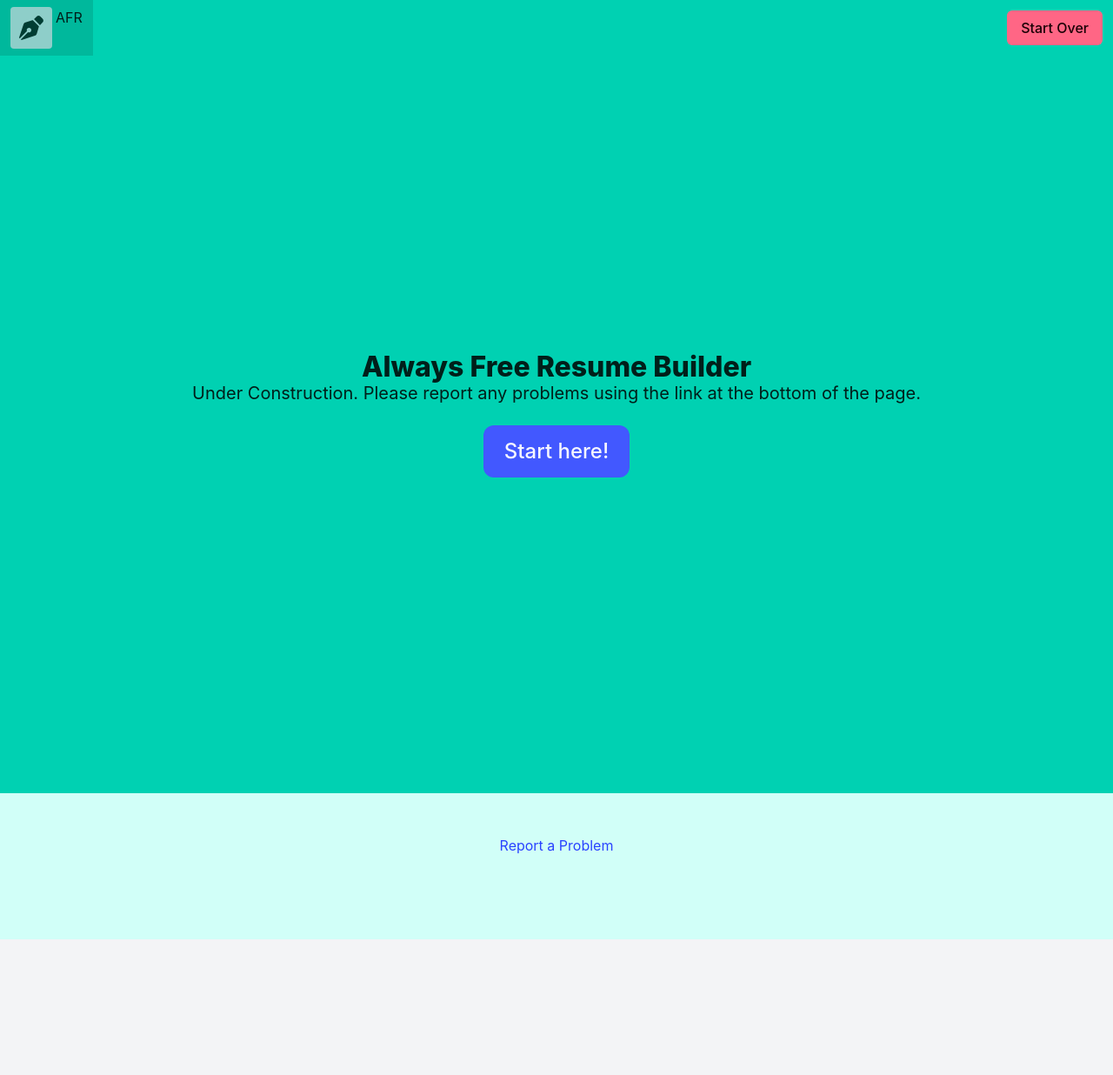
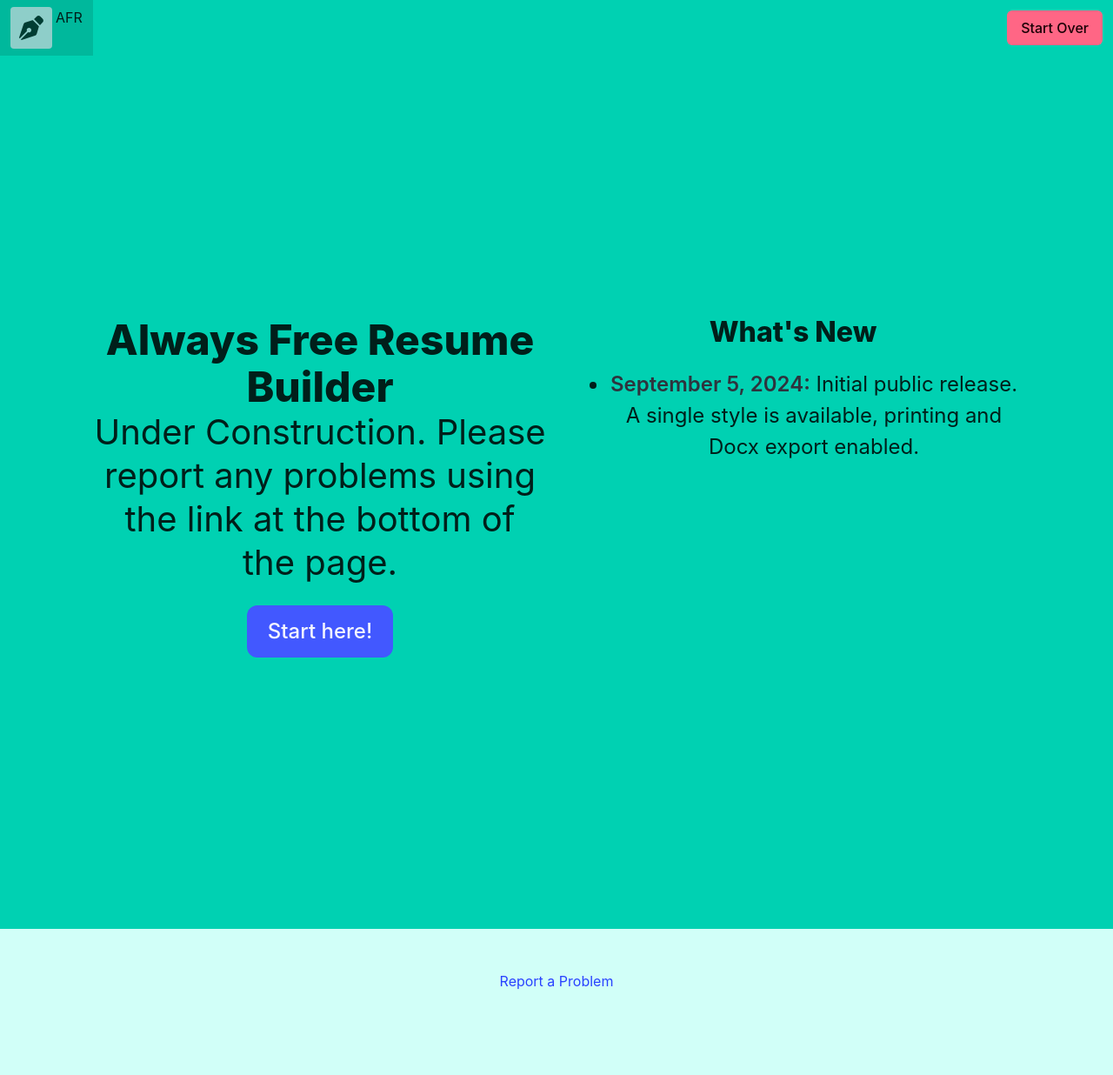
Before and after one commit to HeirOfNorton/alwaysfreeresume, a Jekyll site: the page built from pages/index.html, in a window 1280 px wide. Shown: the whole page at 87% size. Built offline with Jekyll 4.4.1, drawn with Linux system fonts in a browser that asks for light colours; before the commit the page ends 1080 px from its top, so only the background shows below that.

Commit message:
Updated the front page for and removed blank print options for initial public release

```diff
--- a/pages/index.html
+++ b/pages/index.html
@@ -5,16 +5,26 @@ permalink: '/'
 
 <section class="hero is-primary is-large is-fullheight-with-navbar">
     <div class="hero-body">
-        <div class="container has-text-centered">
-            <h1 class="title">
+        <div class="columns container has-text-centered">
+            <div class="column">
+                <h1 class="title is-1">
                     Always Free Resume Builder
                 </h1>
-            <h2 class="subtitle">
+                <h2 class="subtitle is-2">
                     Under Construction. Please report any problems using the link at the bottom of the page.
                 </h2>
                 <div class="buttons is-centered my-5">
                     <a class="button is-link is-large" href="{{ '/start/' | relative_url }}">Start here!</a>
                 </div>
             </div>
+            <div class="column">
+                <h2 class="title is-3">What's New</h2>
+                <div class="content is-large">
+                    <ul>
+                        <li><strong>September 5, 2024:</strong> Initial public release. A single style is available, printing and Docx export enabled.</li>
+                    </ul>
+                </div>
+            </div>
+        </div>
     </div>
 </section>
```
Also changed, not shown: pages/print.html (+9 -0 lines). Lines whose indentation alone changed are shown as unchanged.
